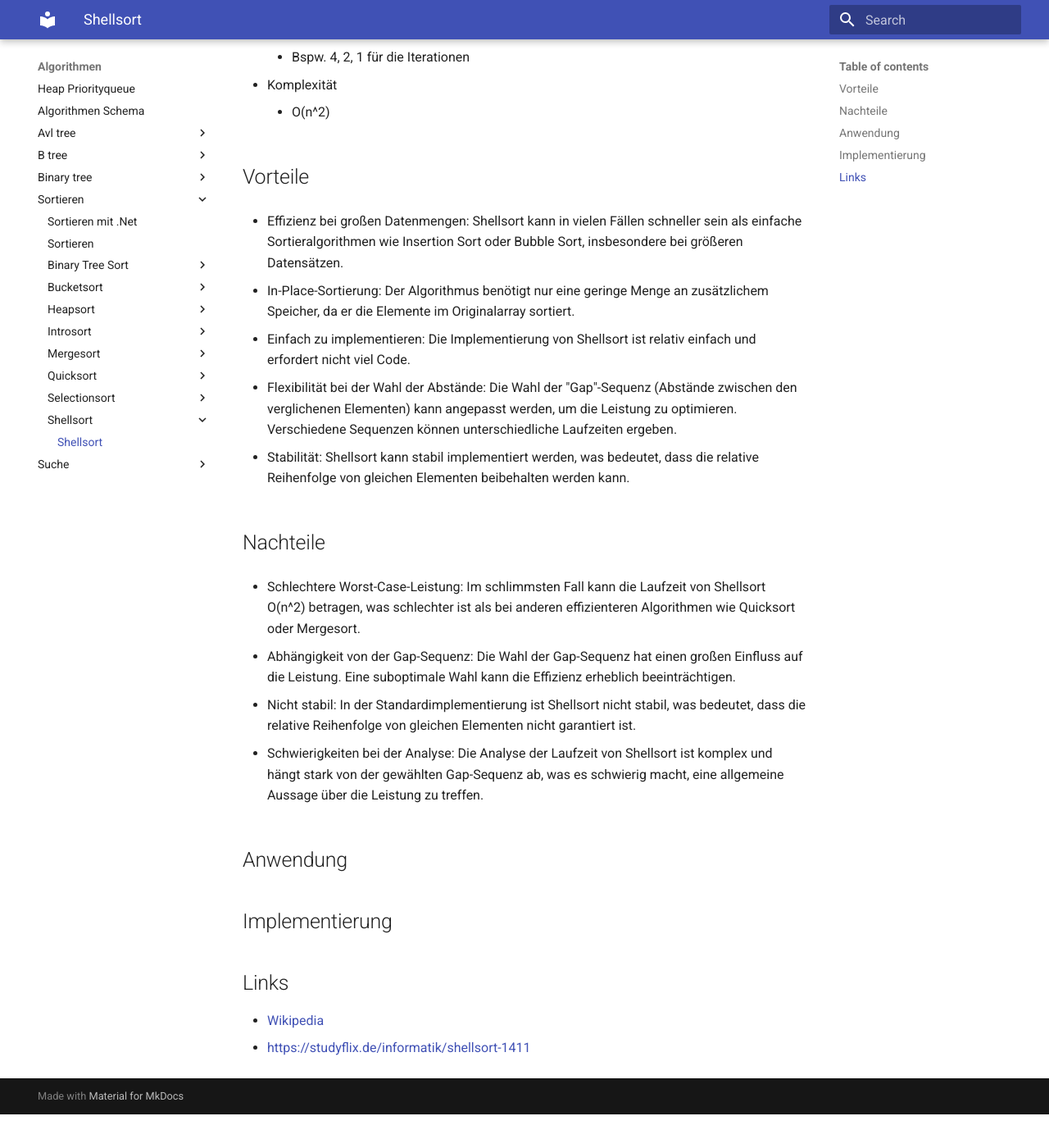
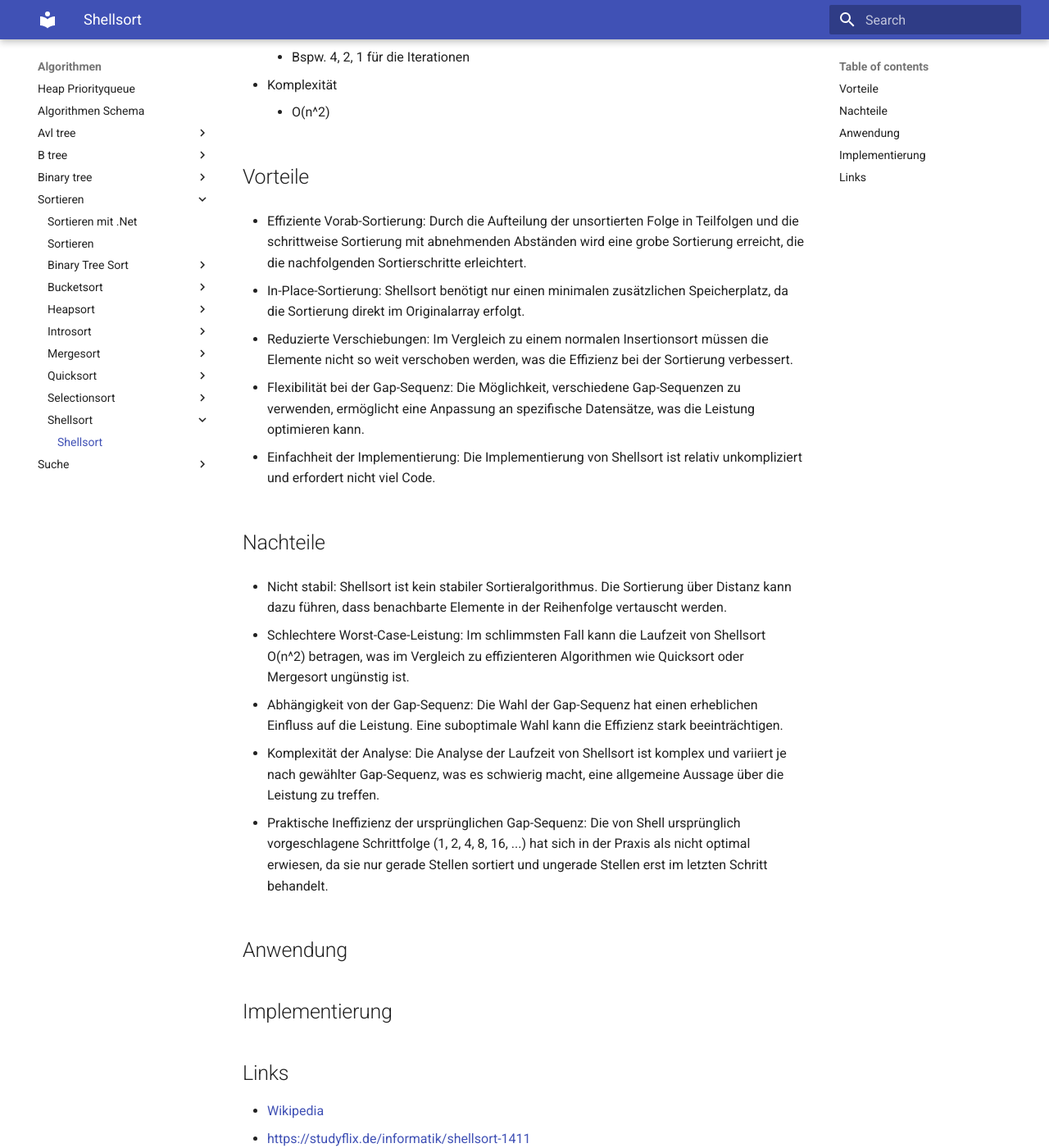
Before and after one commit to tsolenthaler/zbwAlgDs, an MkDocs documentation site: the page built from docs/algorithmen/sortieren/Shellsort/Shellsort.md, in a window 1280 px wide and 1400 px high, scrolled down 305 px. Shown: the whole window at 82% size. Built offline with MkDocs 1.6.1 and Material for MkDocs 9.7.7, drawn with Linux system fonts in a browser that asks for light colours; before the commit the page ends 1664 px from its top, so only the background shows below that.

Commit message:
Refine Shellsort documentation by enhancing advantages and disadvantages sections for clarity and detail

```diff
--- a/docs/algorithmen/sortieren/Shellsort/Shellsort.md
+++ b/docs/algorithmen/sortieren/Shellsort/Shellsort.md
@@ -12,25 +12,28 @@
 
 ## Vorteile
 
-* Effizienz bei großen Datenmengen: Shellsort kann in vielen Fällen schneller sein als einfache Sortieralgorithmen wie Insertion Sort oder Bubble Sort, insbesondere bei größeren Datensätzen.
+* Effiziente Vorab-Sortierung: Durch die Aufteilung der unsortierten Folge in Teilfolgen und die schrittweise Sortierung mit abnehmenden Abständen wird eine grobe Sortierung erreicht, die die nachfolgenden Sortierschritte erleichtert.
 
-* In-Place-Sortierung: Der Algorithmus benötigt nur eine geringe Menge an zusätzlichem Speicher, da er die Elemente im Originalarray sortiert.
+* In-Place-Sortierung: Shellsort benötigt nur einen minimalen zusätzlichen Speicherplatz, da die Sortierung direkt im Originalarray erfolgt.
 
-* Einfach zu implementieren: Die Implementierung von Shellsort ist relativ einfach und erfordert nicht viel Code.
+* Reduzierte Verschiebungen: Im Vergleich zu einem normalen Insertionsort müssen die Elemente nicht so weit verschoben werden, was die Effizienz bei der Sortierung verbessert.
 
-* Flexibilität bei der Wahl der Abstände: Die Wahl der "Gap"-Sequenz (Abstände zwischen den verglichenen Elementen) kann angepasst werden, um die Leistung zu optimieren. Verschiedene Sequenzen können unterschiedliche Laufzeiten ergeben.
+* Flexibilität bei der Gap-Sequenz: Die Möglichkeit, verschiedene Gap-Sequenzen zu verwenden, ermöglicht eine Anpassung an spezifische Datensätze, was die Leistung optimieren kann.
 
-* Stabilität: Shellsort kann stabil implementiert werden, was bedeutet, dass die relative Reihenfolge von gleichen Elementen beibehalten werden kann.
+* Einfachheit der Implementierung: Die Implementierung von Shellsort ist relativ unkompliziert und erfordert nicht viel Code.
 
 ## Nachteile
 
-* Schlechtere Worst-Case-Leistung: Im schlimmsten Fall kann die Laufzeit von Shellsort O(n^2) betragen, was schlechter ist als bei anderen effizienteren Algorithmen wie Quicksort oder Mergesort.
+* Nicht stabil: Shellsort ist kein stabiler Sortieralgorithmus. Die Sortierung über Distanz kann dazu führen, dass benachbarte Elemente in der Reihenfolge vertauscht werden.
 
-* Abhängigkeit von der Gap-Sequenz: Die Wahl der Gap-Sequenz hat einen großen Einfluss auf die Leistung. Eine suboptimale Wahl kann die Effizienz erheblich beeinträchtigen.
+* Schlechtere Worst-Case-Leistung: Im schlimmsten Fall kann die Laufzeit von Shellsort O(n^2) betragen, was im Vergleich zu effizienteren Algorithmen wie Quicksort oder Mergesort ungünstig ist.
 
-* Nicht stabil: In der Standardimplementierung ist Shellsort nicht stabil, was bedeutet, dass die relative Reihenfolge von gleichen Elementen nicht garantiert ist.
+* Abhängigkeit von der Gap-Sequenz: Die Wahl der Gap-Sequenz hat einen erheblichen Einfluss auf die Leistung. Eine suboptimale Wahl kann die Effizienz stark beeinträchtigen.
 
-* Schwierigkeiten bei der Analyse: Die Analyse der Laufzeit von Shellsort ist komplex und hängt stark von der gewählten Gap-Sequenz ab, was es schwierig macht, eine allgemeine Aussage über die Leistung zu treffen.
+* Komplexität der Analyse: Die Analyse der Laufzeit von Shellsort ist komplex und variiert je nach gewählter Gap-Sequenz, was es schwierig macht, eine allgemeine Aussage über die Leistung zu treffen.
+
+* Praktische Ineffizienz der ursprünglichen Gap-Sequenz: Die von Shell ursprünglich vorgeschlagene Schrittfolge (1, 2, 4, 8, 16, ...) hat sich in der Praxis als nicht optimal erwiesen, da sie nur gerade Stellen sortiert und ungerade Stellen erst im letzten Schritt behandelt.
+
 
 ## Anwendung
 
```
